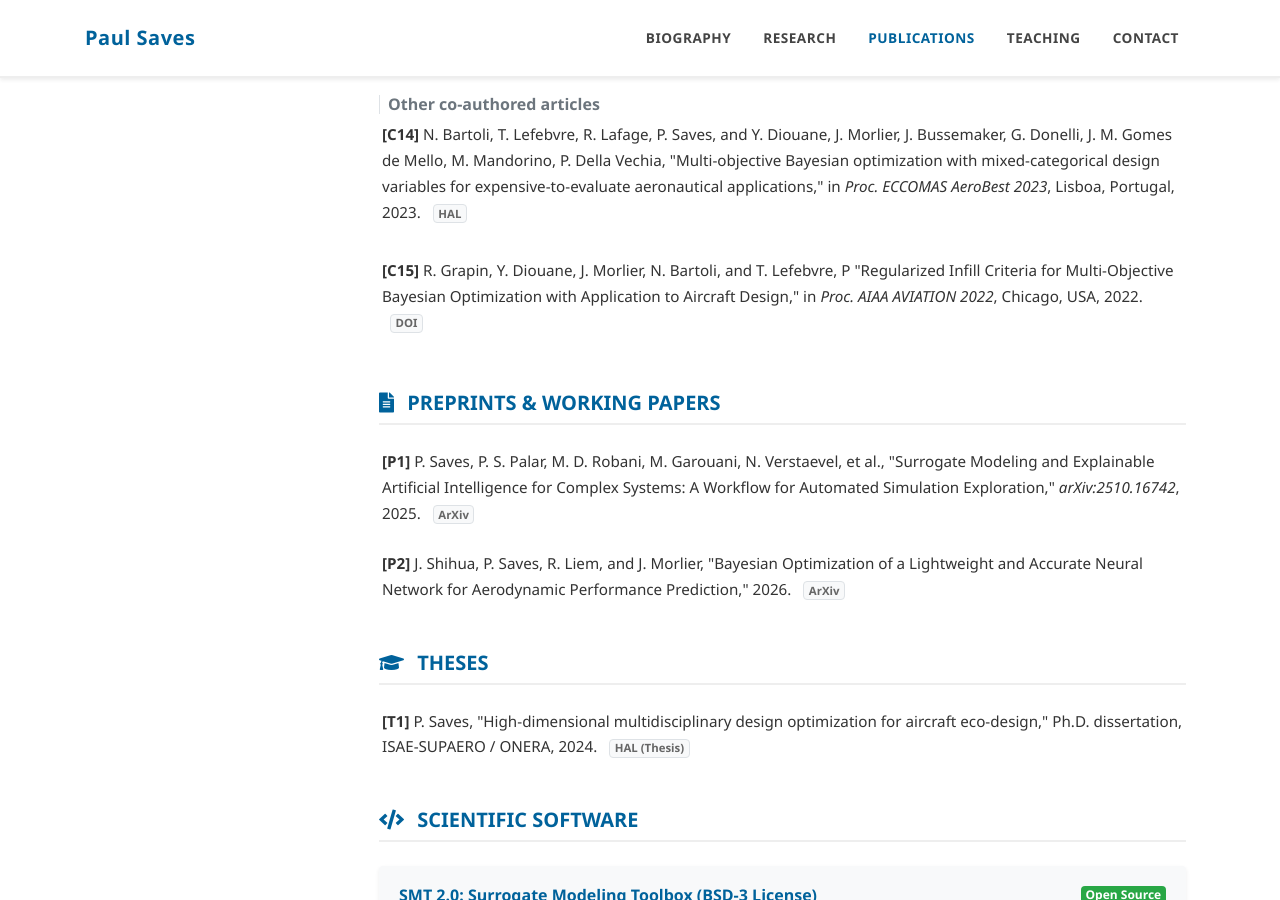
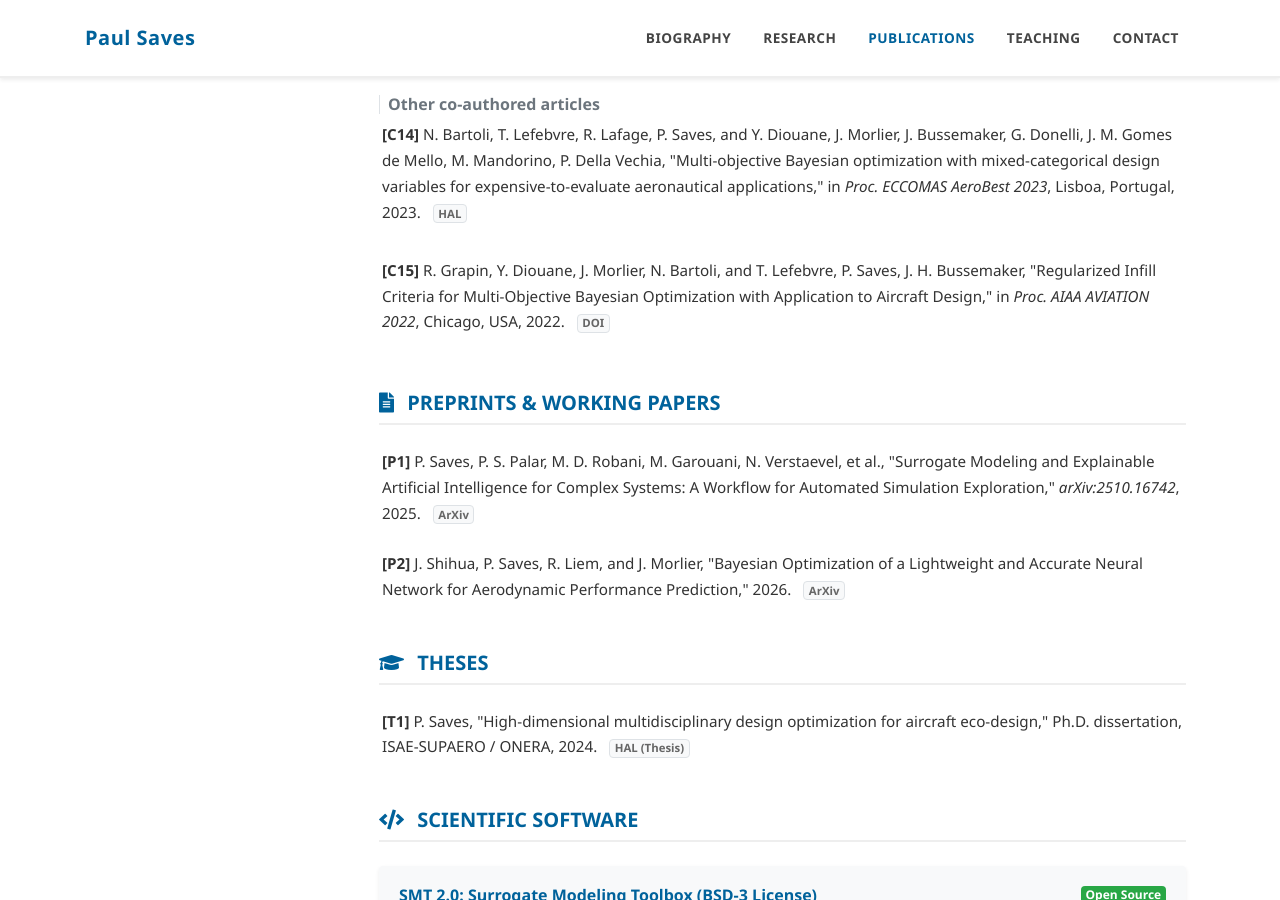
Before and after one commit to Paul-Saves/Paul-Saves.github.io, a Jekyll site: the page built from _pages/publications.md, in a window 1280 px wide and 900 px high, scrolled down 2943 px. Built offline with Jekyll 4.4.1, drawn with Linux system fonts in a browser that asks for light colours; a style sheet for code colours, icons or effects is not loaded.

```diff
--- a/_pages/publications.md
+++ b/_pages/publications.md
@@ -182,7 +182,7 @@ title: Scientific Publications
   </div>
 
   <div class="ieee-citation mb-4 pb-2">
-    <span class="font-weight-bold">[C15]</span> R. Grapin, Y. Diouane, J. Morlier, N. Bartoli, and T. Lefebvre, P "Regularized Infill Criteria for Multi-Objective Bayesian Optimization with Application to Aircraft Design," in <em>Proc. AIAA AVIATION 2022</em>, Chicago, USA, 2022. <a href="https://doi.org/10.2514/6.2022-4053" target="_blank" class="badge badge-light border ml-2">DOI</a>
+    <span class="font-weight-bold">[C15]</span> R. Grapin, Y. Diouane, J. Morlier, N. Bartoli, and T. Lefebvre, P. Saves, J. H. Bussemaker, "Regularized Infill Criteria for Multi-Objective Bayesian Optimization with Application to Aircraft Design," in <em>Proc. AIAA AVIATION 2022</em>, Chicago, USA, 2022. <a href="https://doi.org/10.2514/6.2022-4053" target="_blank" class="badge badge-light border ml-2">DOI</a>
   </div>
 
 </section>
```
